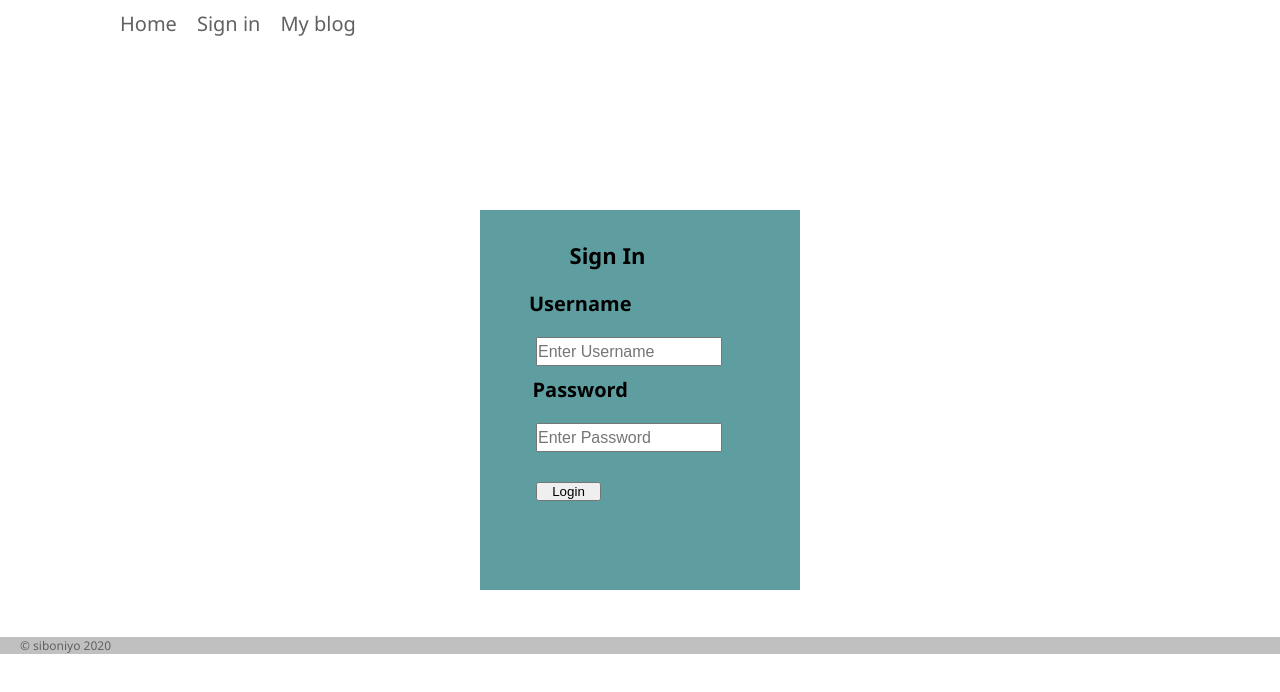
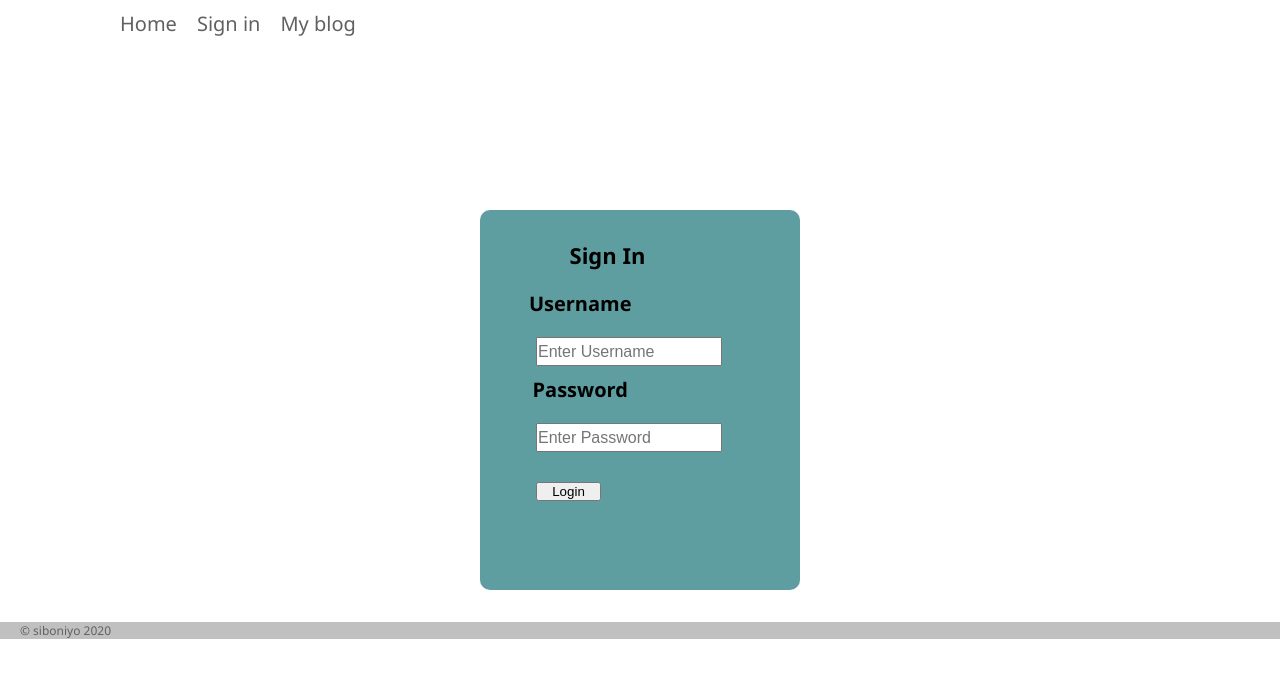
Before and after one commit to SIBONIYO/Portfolio, a plain HTML site: page html/signin.html in a window 1280 px wide. Drawn offline with Linux system fonts and the light colour scheme.

Commit message:
worked on the styling of signing box like border-radius and padding

```diff
--- a/css/signin.css
+++ b/css/signin.css
@@ -20,7 +20,7 @@ ul {
     width: 90%;
     max-width: 1100px;
     margin: auto;
-    padding: 10px 12px 600px 12px;
+    padding: 10px 12px 585px 12px;
 }
 
 .main-nav ul {
@@ -61,6 +61,7 @@ ul {
     transform: translate(-50%, -50%);
     box-sizing: border-box;
     padding: 30px;
+    border-radius: 10px;
 }
 .signin-section h3{
     color: black;
```
